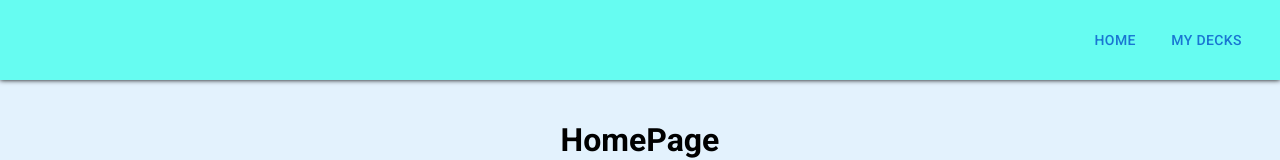
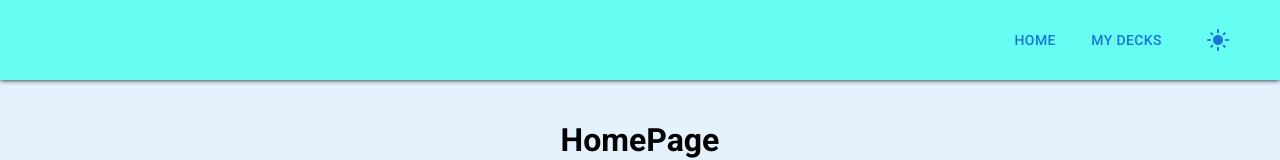
Before and after one commit to AiBenTor/flashcards-app, a React (Vite) app: page / in a window 1280 px wide. Shown: the top 160 px of the page. Built offline with nearby package versions, Linux system fonts and the light colour scheme.

Commit message:
feat: Add visual theme button, it is not finished

```diff
--- a/package.json
+++ b/package.json
@@ -16,6 +16,7 @@
     "@emotion/react": "11.11.4",
     "@emotion/styled": "11.11.5",
     "@fontsource/roboto": "5.0.13",
+    "@mui/icons-material": "5.15.18",
     "@mui/material": "5.15.16",
     "react": "18.2.0",
     "react-dom": "18.2.0",
--- a/src/components/Header.tsx
+++ b/src/components/Header.tsx
@@ -1,13 +1,15 @@
 import { Stack } from '@mui/material'
-import { HeaderButton } from './HeaderButton'
 import '@/styles/header.scss'
+import { LinkButton } from './LinkButton'
+import { ThemeButton } from './ThemeButton'
 
 export const Header = () => {
   return (
     <header className="header">
       <Stack direction="row" spacing={2}>
-        <HeaderButton url='/' text='Home' />
-        <HeaderButton url='/decks' text='My Decks' />
+        <LinkButton url="/" text="Home" />
+        <LinkButton url="/decks" text="My Decks" />
+        <ThemeButton />
       </Stack>
     </header>
   )
--- a/src/components/HeaderButton.tsx
+++ b/src/components/HeaderButton.tsx
@@ -1,13 +1,14 @@
-import { Link } from 'react-router-dom'
+import { ReactNode } from 'react'
 import { Button, styled } from '@mui/material'
 import { COLOR } from '@/utils/consts'
 
 interface Props {
-  text: string
-  url: string
+  children?: ReactNode
+  text?: string
+  handleClick?: () => void
 }
 
-export const HeaderButton: React.FC<Props> = ({ text, url }) => {
+export const HeaderButton: React.FC<Props> = ({ children, text = '', handleClick }) => {
   const CustomButton = styled(Button)({
     color: COLOR.BLACK,
     '&:hover': {
@@ -15,9 +16,5 @@ export const HeaderButton: React.FC<Props> = ({ text, url }) => {
     },
   })
 
-  return (
-    <Link to={url}>
-      <CustomButton>{text}</CustomButton>
-    </Link>
-  )
+  return <CustomButton onClick={handleClick}>{children || text}</CustomButton>
 }
--- /dev/null
+++ b/src/components/LinkButton.tsx
@@ -0,0 +1,15 @@
+import { Link } from 'react-router-dom'
+import { HeaderButton } from './HeaderButton'
+
+interface Props {
+  text: string
+  url: string
+}
+
+export const LinkButton: React.FC<Props> = ({ text, url }) => {
+  return (
+    <Link to={url}>
+      <HeaderButton text={text} />
+    </Link>
+  )
+}
--- /dev/null
+++ b/src/components/ThemeButton.tsx
@@ -0,0 +1,21 @@
+import { DarkMode, LightMode } from '@mui/icons-material'
+import { HeaderButton } from './HeaderButton'
+import { useTheme } from '@/hooks/useTheme'
+
+export const ThemeButton = () => {
+  const { theme, setLightTheme, setDarkTheme } = useTheme()
+
+  const handleClick = () => {
+    if (theme === 'light') {
+      setDarkTheme()
+    } else {
+      setLightTheme()
+    }
+  }
+
+  return (
+    <HeaderButton handleClick={handleClick}>
+      { theme === 'light' ? <LightMode /> : <DarkMode />}
+    </HeaderButton>
+  )
+}
--- /dev/null
+++ b/src/hooks/useTheme.ts
@@ -0,0 +1,33 @@
+import { useEffect, useState } from 'react'
+
+export const useTheme = () => {
+  const [ theme, setTheme ] = useState('light')
+
+  useEffect(() => {
+    if (typeof localStorage !== 'undefined' && localStorage.getItem('theme') !== null) {
+      setTheme(localStorage.getItem('theme') as string)
+    } else if (window.matchMedia('(prefers-color-scheme: dark)').matches) {
+      setDarkTheme()
+    }
+  }, [])
+
+  const setLightTheme = () => {
+    const lightTheme = 'light'
+    setTheme(lightTheme)
+    localStorage.setItem('theme', lightTheme)
+    document.documentElement.classList.remove('dark')
+  }
+
+  const setDarkTheme = () => {
+    const darkTheme = 'dark'
+    setTheme(darkTheme)
+    localStorage.setItem('theme', darkTheme)
+    document.documentElement.classList.add('dark')
+  }
+
+  return {
+    theme,
+    setLightTheme,
+    setDarkTheme,
+  }
+}
```
Also changed, not shown: 1 other file (tests, documents, lock files or other folders).
